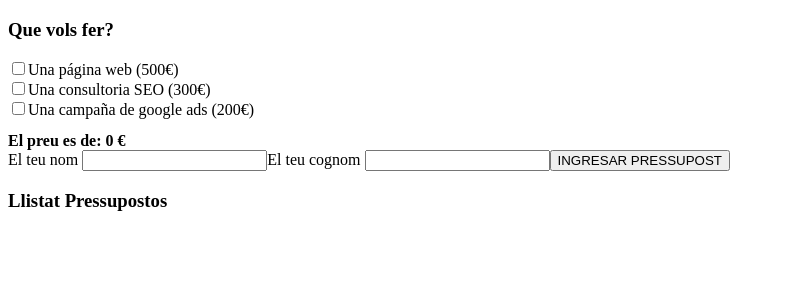
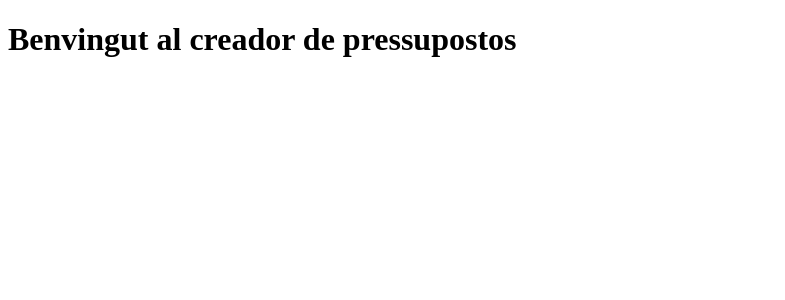
Before and after one commit to sbertmart/sprint_7, a React (Create React App) app: page / in a window 1280 px wide. Shown: the top 300 px of the page, without its empty margins (0-785 px from the left). Built offline with nearby package versions, Linux system fonts and the light colour scheme; the HTML template or start-up script is replaced by a standard one.

Commit message:
antes de router

```diff
--- /dev/null
+++ b/src/components/Inicio.js
@@ -0,0 +1,11 @@
+
+const Inicio = () => {
+
+    return(
+    <div className="mt-4 justify-content-center text-center">
+        <h1>Benvingut al creador de pressupostos</h1>
+    </div>
+    );
+}
+
+export default Inicio;
--- a/src/components/LlistatPressupostos.js
+++ b/src/components/LlistatPressupostos.js
@@ -4,5 +4,5 @@ export const LlistatPressupostos = () => {
         <div>
             <h3>Llistat Pressupostos</h3>
         </div>
-    )
+    );
 }
--- a/src/index.js
+++ b/src/index.js
@@ -1,10 +1,10 @@
 import React from 'react';
 import ReactDOM from 'react-dom/client';
-import App from "./Components/App";
+import Inicio from "./Components/Inicio.js";
 
 const root = ReactDOM.createRoot(document.getElementById('root'));
 root.render(
   <React.StrictMode>
-    <App />
+    <Inicio />
   </React.StrictMode>
 );
```
